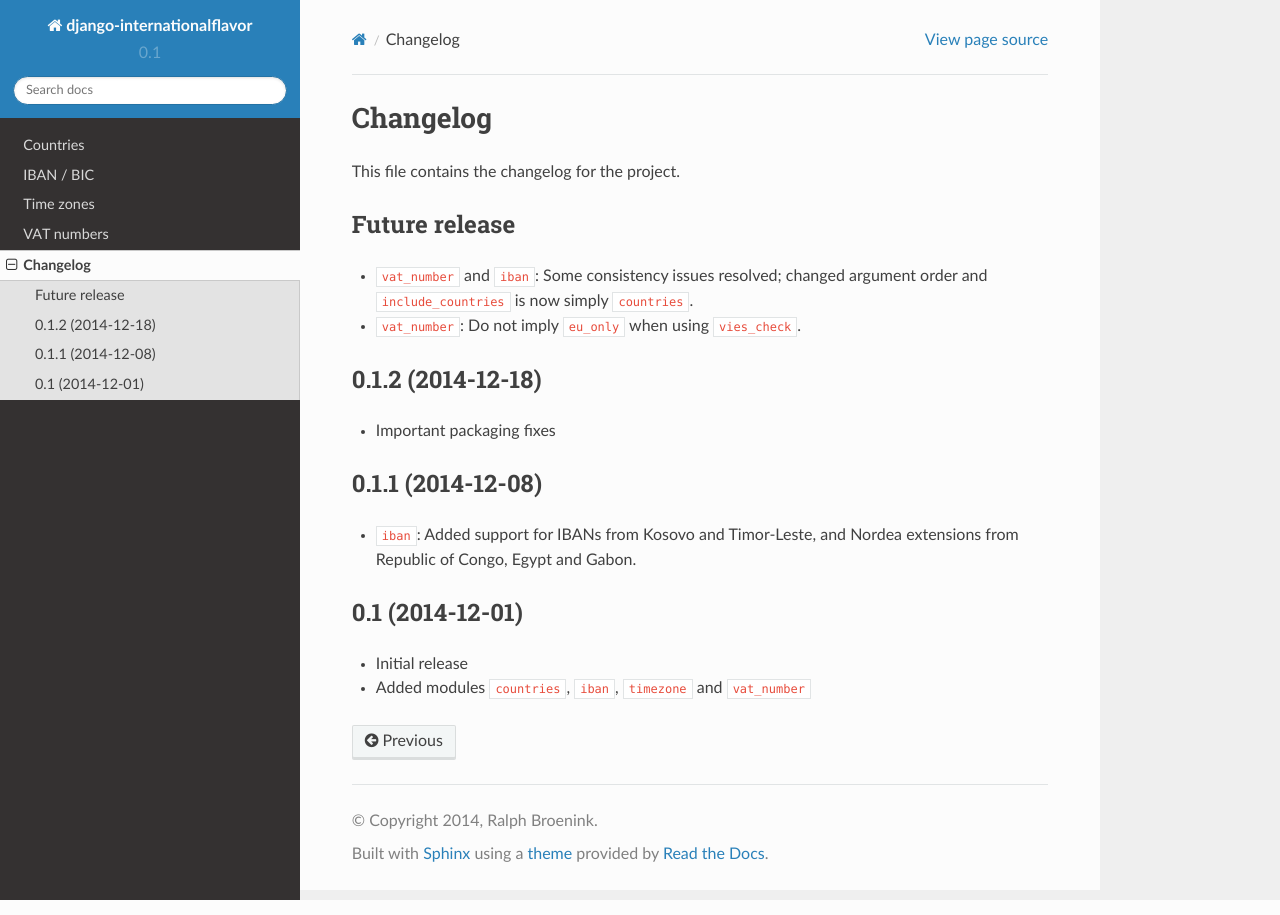
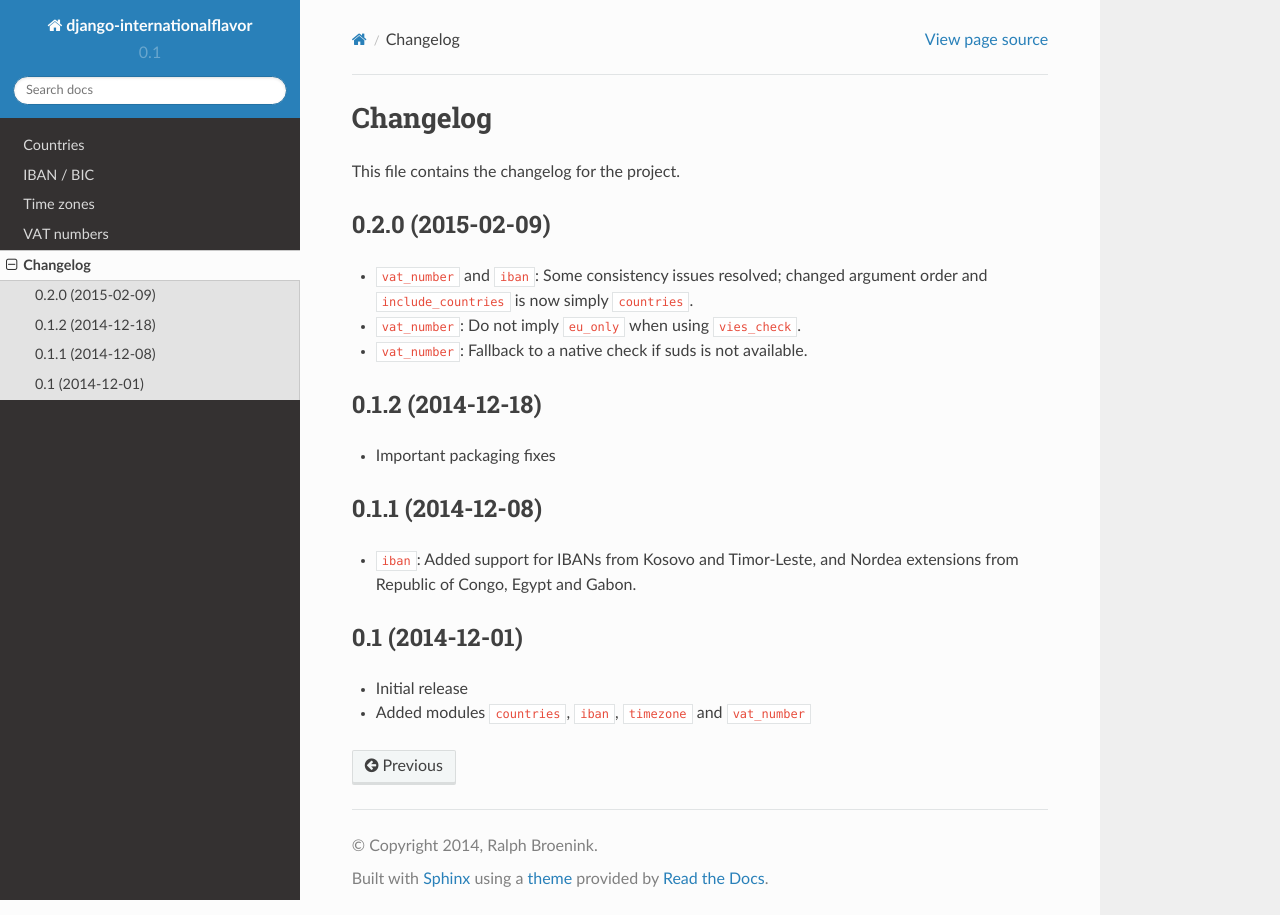
Before and after one commit to ralphje/django-internationalflavor, a Sphinx documentation site: the page built from docs/changelog.rst, in a window 1280 px wide. Built offline with Sphinx 7.4.7 and the Read the Docs theme 2.0.0, drawn with Linux system fonts in a browser that asks for light colours.

Commit message:
Release 0.2.0

```diff
--- a/docs/changelog.rst
+++ b/docs/changelog.rst
@@ -4,11 +4,12 @@ Changelog
 
 This file contains the changelog for the project.
 
-Future release
-==============
+0.2.0 (2015-02-09)
+==================
 * ``vat_number`` and ``iban``: Some consistency issues resolved; changed argument order and ``include_countries`` is now
   simply ``countries``.
 * ``vat_number``: Do not imply ``eu_only`` when using ``vies_check``.
+* ``vat_number``: Fallback to a native check if suds is not available.
 
 0.1.2 (2014-12-18)
 ==================
--- a/internationalflavor/__init__.py
+++ b/internationalflavor/__init__.py
@@ -1 +1 @@
-__version__ = '0.1.2'
+__version__ = '0.2.0'
```
